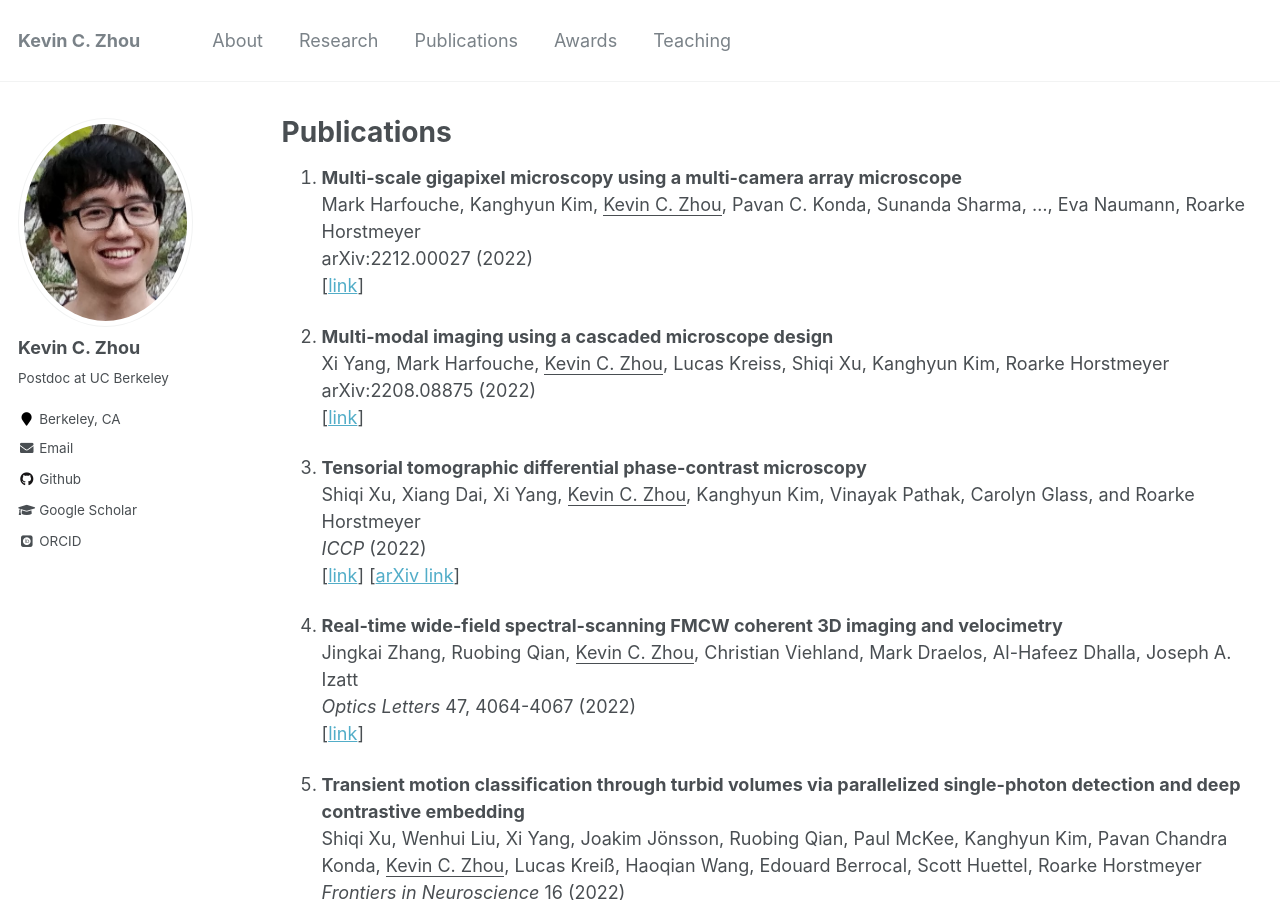
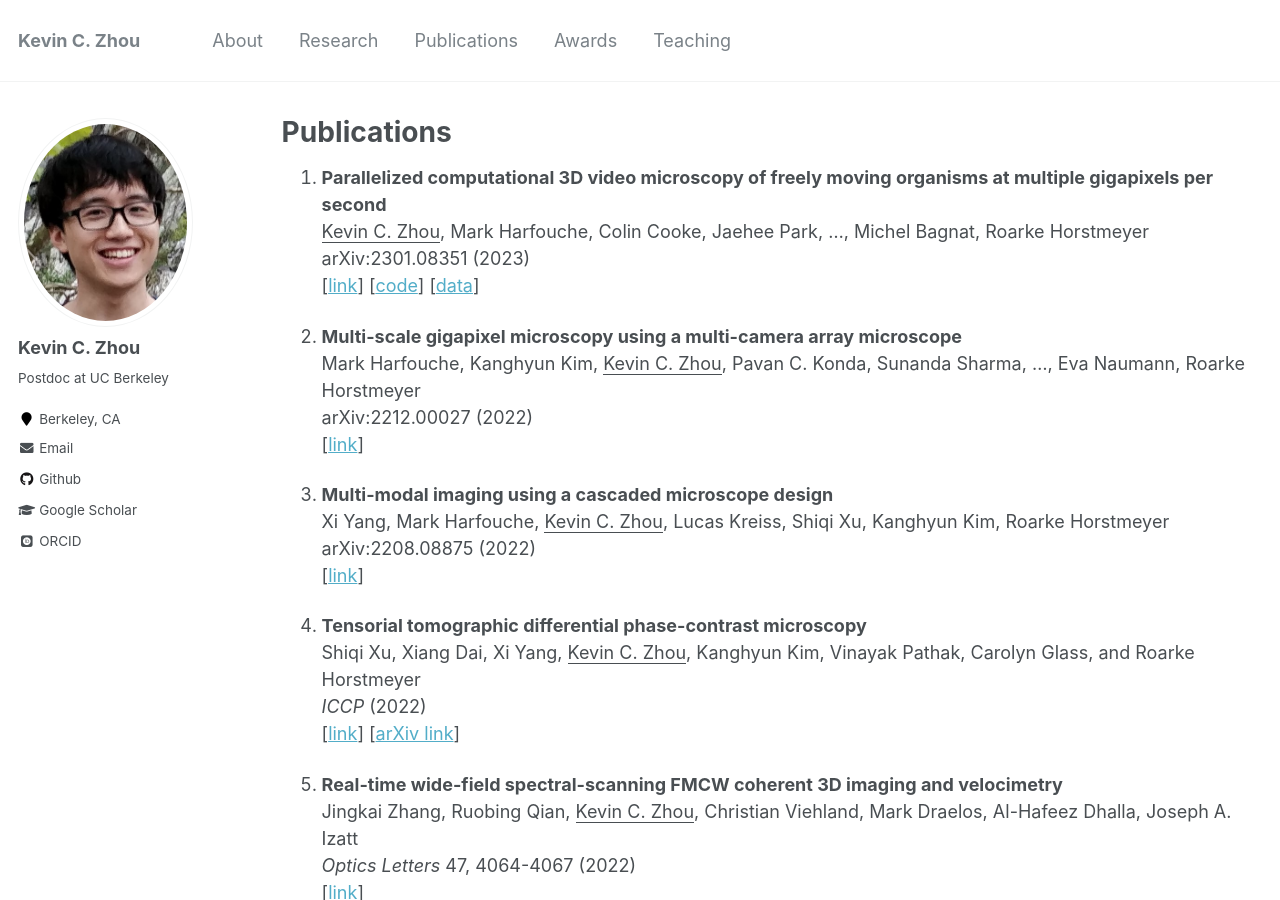
Before and after one commit to kevinczhou/kevinczhou.github.io, a Jekyll site: the page built from _pages/publications.md, in a window 1280 px wide and 900 px high. Built offline with Jekyll 4.4.1, drawn with Linux system fonts in a browser that asks for light colours; some web fonts are replaced.

Commit message:
Update publications.md

```diff
--- a/_pages/publications.md
+++ b/_pages/publications.md
@@ -4,6 +4,11 @@ title: "Publications"
 permalink: /publications/
 author_profile: true
 ---
+
+1. **Parallelized computational 3D video microscopy of freely moving organisms at multiple gigapixels per second**
+<ins>Kevin C. Zhou</ins>, Mark Harfouche, Colin Cooke, Jaehee Park, ..., Michel Bagnat, Roarke Horstmeyer
+arXiv:2301.08351 (2023)
+[[link](https://arxiv.org/abs/2301.08351)] [[code](https://github.com/kevinczhou/3D-RAPID)] [[data](https://doi.org/10.7924/r4db86b1q)]
 
 1. **Multi-scale gigapixel microscopy using a multi-camera array microscope**
 Mark Harfouche, Kanghyun Kim, <ins>Kevin C. Zhou</ins>, Pavan C. Konda, Sunanda Sharma, ..., Eva Naumann, Roarke Horstmeyer
```
